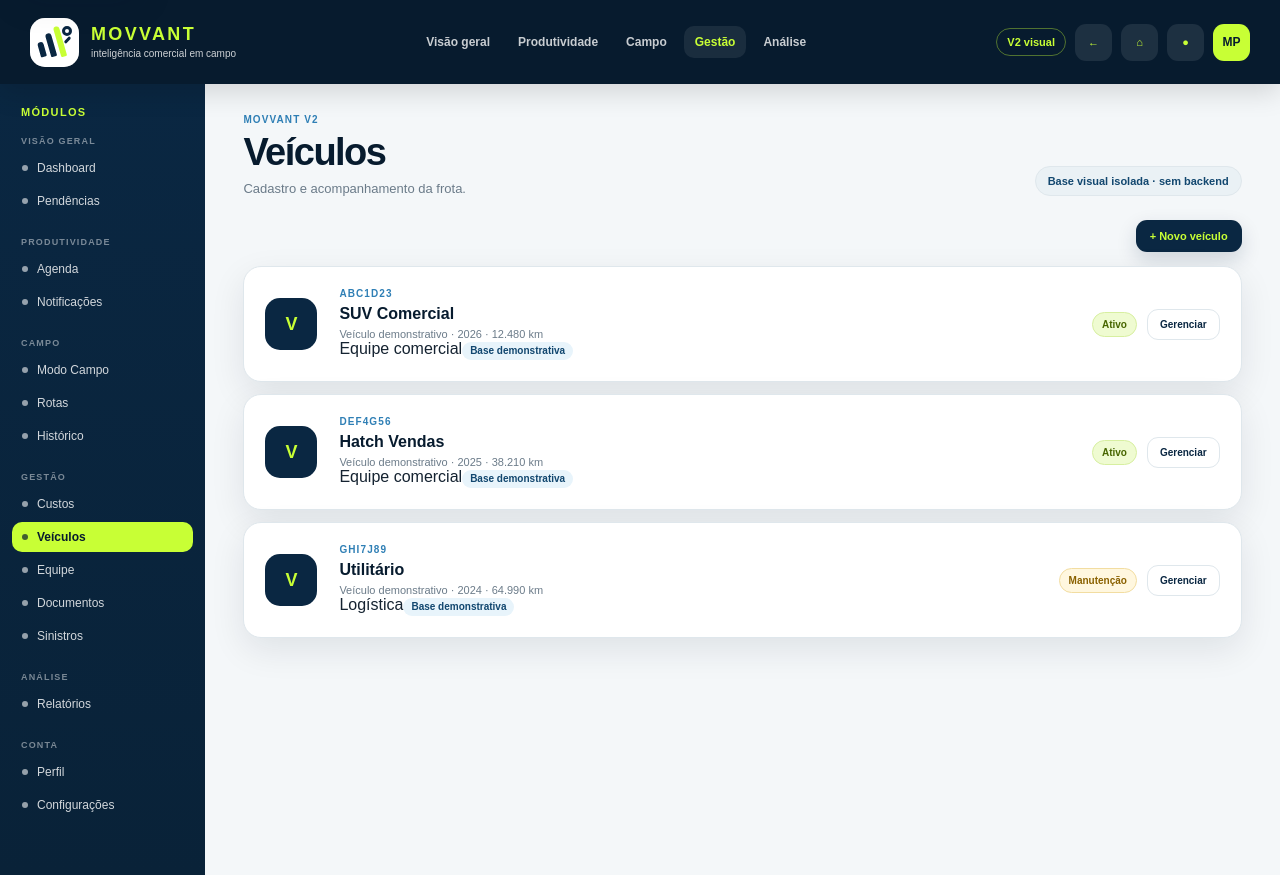
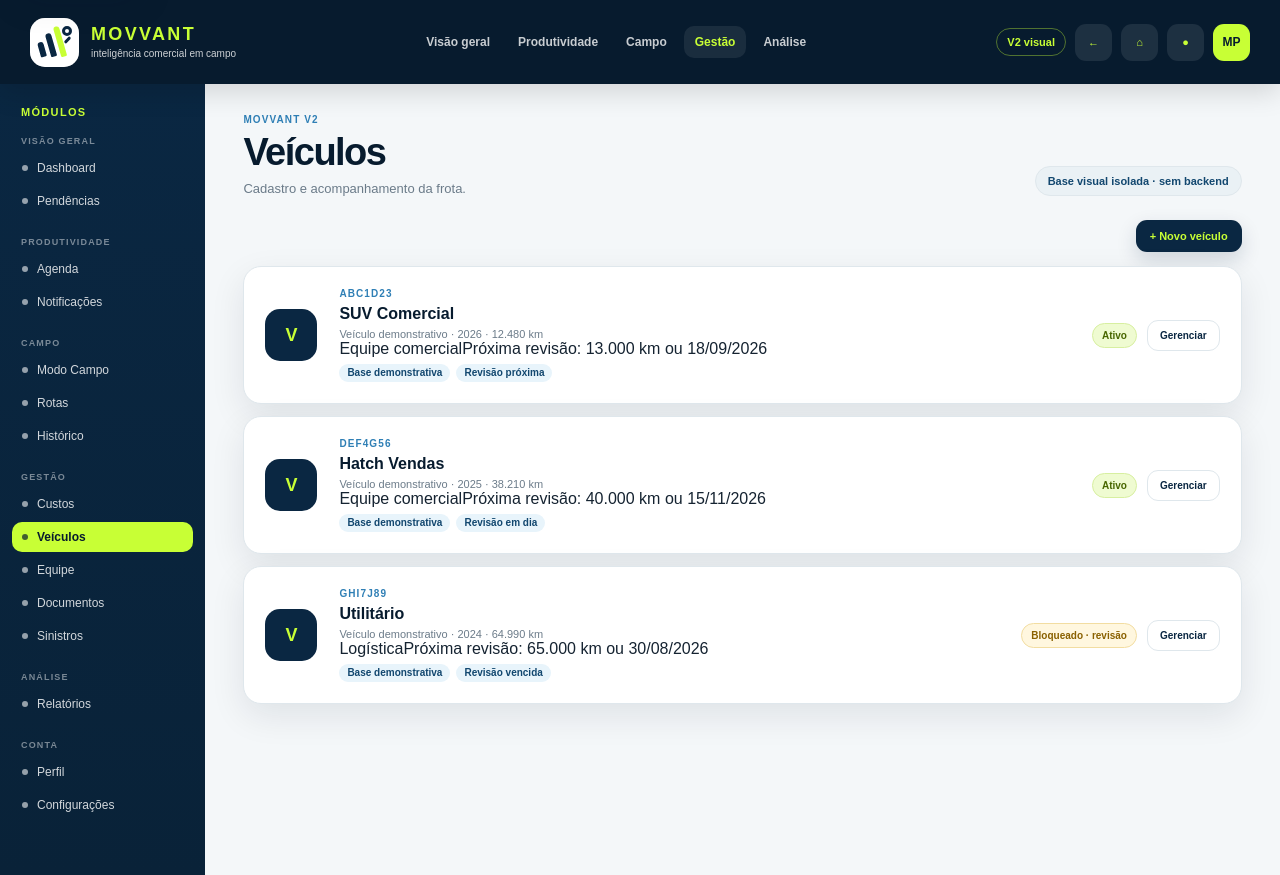
Before and after one commit to Manopanassolo/controle-facil-km, a Next.js app in the folder movvant-v2/: page /veiculos in a window 1280 px wide. Built offline with nearby package versions, Linux system fonts and the light colour scheme.

Commit message:
Show preventive maintenance state in fleet

```diff
--- a/movvant-v2/src/components/VehicleSessionModule.tsx
+++ b/movvant-v2/src/components/VehicleSessionModule.tsx
@@ -4,59 +4,28 @@ import { PrototypeActionButton } from '@/components/PrototypeActionButton';
 import { PrototypeFormDialog, PrototypeFormValues } from '@/components/PrototypeFormDialog';
 import { useSessionActivity } from '@/components/SessionActivityProvider';
 
-function text(values: PrototypeFormValues, key: string) {
-  const current = values[key];
-  return Array.isArray(current) ? current.join(' · ') : current || '';
+function text(values:PrototypeFormValues,key:string){ const current=values[key]; return Array.isArray(current)?current.join(' · '):current||''; }
+function formatDate(date:string){ if(!date)return 'Não definida'; const [y,m,d]=date.split('-'); return `${d}/${m}/${y}`; }
+
+export function VehicleSessionModule(){
+  const {vehicles,addVehicle,clearSessionVehicles,maintenanceAlerts}=useSessionActivity();
+  const sessionCount=vehicles.filter((vehicle)=>vehicle.source==='session').length;
+  function createVehicle(values:PrototypeFormValues){
+    const currentKm=Number(text(values,'kmInicial'))||0;
+    addVehicle({name:text(values,'nome'),plate:text(values,'placa').toUpperCase(),model:text(values,'modelo'),year:Number(text(values,'ano'))||new Date().getFullYear(),currentKm,responsible:text(values,'responsavel')||'Não definido',status:text(values,'status') as 'Ativo'|'Reserva'|'Manutenção',nextMaintenanceKm:Math.max(currentKm,Number(text(values,'proximaRevisaoKm'))||currentKm),nextMaintenanceDate:text(values,'proximaRevisaoData')});
   }
-
-export function VehicleSessionModule() {
-  const { vehicles, addVehicle, clearSessionVehicles } = useSessionActivity();
-  const sessionCount = vehicles.filter((vehicle) => vehicle.source === 'session').length;
-
-  function createVehicle(values: PrototypeFormValues) {
-    addVehicle({
-      name: text(values, 'nome'),
-      plate: text(values, 'placa').toUpperCase(),
-      model: text(values, 'modelo'),
-      year: Number(text(values, 'ano')) || new Date().getFullYear(),
-      currentKm: Number(text(values, 'kmInicial')) || 0,
-      responsible: text(values, 'responsavel') || 'Não definido',
-      status: text(values, 'status') as 'Ativo' | 'Reserva' | 'Manutenção'
-    });
-  }
-
   return <>
-    <div className="panel-title-row module-actions">
-      <span>{sessionCount ? <span className="session-banner compact"><strong>{sessionCount} veículo(s) criado(s) nesta sessão</strong><span>Já disponíveis em Rotas, Custos e Modo Campo.</span></span> : null}</span>
-      <div className="row-actions">
-        {sessionCount ? <button type="button" className="secondary-button" onClick={clearSessionVehicles}>Limpar veículos da sessão</button> : null}
-        <PrototypeFormDialog trigger="+ Novo veículo" title="Novo veículo" description="Cadastre um veículo de homologação. Ele ficará disponível automaticamente nos demais fluxos da V2 até a página ser recarregada." onValidate={createVehicle} fields={[
+    <div className="panel-title-row module-actions"><span>{sessionCount?<span className="session-banner compact"><strong>{sessionCount} veículo(s) criado(s) nesta sessão</strong><span>Já disponíveis em Rotas, Custos e Modo Campo.</span></span>:null}</span><div className="row-actions">{sessionCount?<button type="button" className="secondary-button" onClick={clearSessionVehicles}>Limpar veículos da sessão</button>:null}<PrototypeFormDialog trigger="+ Novo veículo" title="Novo veículo" description="Cadastre o veículo e sua próxima manutenção preventiva. A frota operacional respeitará automaticamente vencimentos." onValidate={createVehicle} fields={[
       {name:'nome',label:'Identificação do veículo',required:true,placeholder:'Ex.: SUV Regional'},
       {name:'placa',label:'Placa',required:true,placeholder:'ABC1D23'},
       {name:'modelo',label:'Modelo',required:true,placeholder:'Ex.: T-Cross Comfortline'},
       {name:'ano',label:'Ano',type:'number',required:true,placeholder:'2026'},
       {name:'kmInicial',label:'KM atual',type:'number',required:true,placeholder:'0'},
+      {name:'proximaRevisaoKm',label:'Próxima revisão (KM)',type:'number',required:true,placeholder:'15000'},
+      {name:'proximaRevisaoData',label:'Próxima revisão (data)',type:'date',required:true},
       {name:'responsavel',label:'Responsável',placeholder:'Condutor principal'},
       {name:'status',label:'Status',type:'select',required:true,options:['Ativo','Reserva','Manutenção']}
-        ]} />
-      </div>
-    </div>
-
-    <section className="cards-list">
-      {vehicles.map((vehicle) => <article className={`panel vehicle-card ${vehicle.source === 'session' ? 'session-row' : ''}`} key={vehicle.id}>
-        <div className="vehicle-icon">V</div>
-        <div className="vehicle-copy">
-          <span className="eyebrow">{vehicle.plate}</span>
-          <h2>{vehicle.name}</h2>
-          <p>{vehicle.model} · {vehicle.year} · {vehicle.currentKm.toLocaleString('pt-BR')} km</p>
-          <span>{vehicle.responsible}</span>
-          {vehicle.source === 'session' ? <em className="session-chip">Frota da sessão</em> : <em className="session-chip">Base demonstrativa</em>}
-        </div>
-        <div className="vehicle-actions">
-          <span className={`tag ${vehicle.status === 'Ativo' ? 'success' : 'warning'}`}>{vehicle.status}</span>
-          <PrototypeActionButton className="secondary-button" title={vehicle.name} description="Abrirá KM, documentos, revisões, custos, responsável e histórico de utilização do veículo.">Gerenciar</PrototypeActionButton>
-        </div>
-      </article>)}
-    </section>
+    ]}/></div></div>
+    <section className="cards-list">{vehicles.map((vehicle)=>{ const alert=maintenanceAlerts.find((item)=>item.vehicleId===vehicle.id); const maintenanceLabel=alert?.state==='vencida'?'Revisão vencida':alert?.state==='proxima'?'Revisão próxima':'Revisão em dia'; return <article className={`panel vehicle-card ${vehicle.source==='session'?'session-row':''}`} key={vehicle.id}><div className="vehicle-icon">V</div><div className="vehicle-copy"><span className="eyebrow">{vehicle.plate}</span><h2>{vehicle.name}</h2><p>{vehicle.model} · {vehicle.year} · {vehicle.currentKm.toLocaleString('pt-BR')} km</p><span>{vehicle.responsible}</span><span>Próxima revisão: {vehicle.nextMaintenanceKm.toLocaleString('pt-BR')} km ou {formatDate(vehicle.nextMaintenanceDate)}</span><div className="history-session-tags"><em className="session-chip">{vehicle.source==='session'?'Frota da sessão':'Base demonstrativa'}</em><em className="session-chip">{maintenanceLabel}</em></div></div><div className="vehicle-actions"><span className={`tag ${vehicle.status==='Ativo'&&alert?.state!=='vencida'?'success':'warning'}`}>{alert?.state==='vencida'?'Bloqueado · revisão':vehicle.status}</span><PrototypeActionButton className="secondary-button" title={vehicle.name} description="Abrirá KM, documentos, revisões, custos, responsável e histórico de utilização do veículo.">Gerenciar</PrototypeActionButton></div></article>;})}</section>
   </>;
 }
```
Lines whose indentation alone changed are shown as unchanged.
